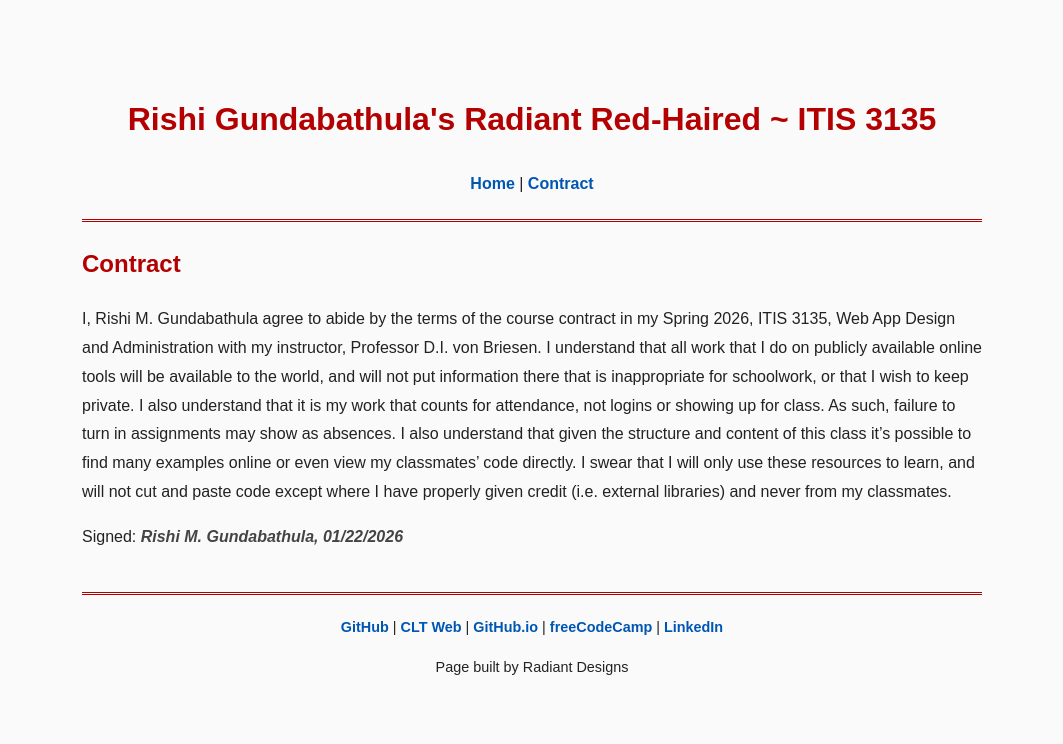
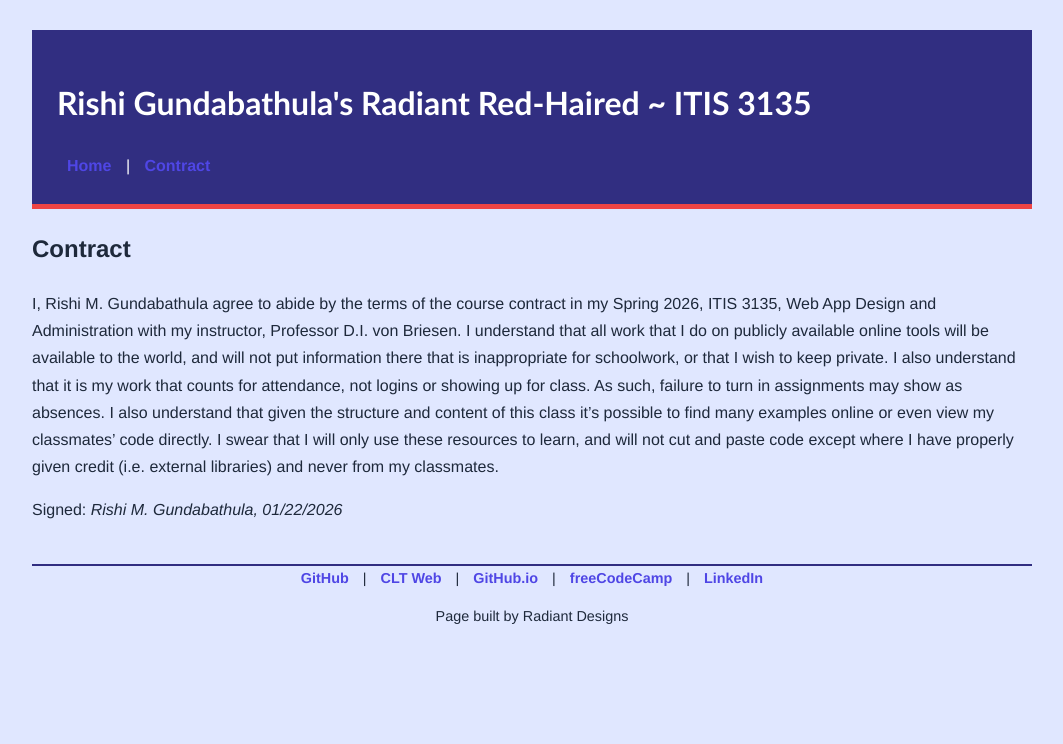
Before and after one commit to rgundaba-sudo/rgundaba-sudo.github.io, a plain HTML site: page itis3135/contract.html in a window 1280 px wide. Shown: the whole page, without its empty margins (108-1171 px from the left). Drawn offline with Linux system fonts and the light colour scheme.

Commit message:
main fix

```diff
--- a/itis3135/Styles/default.css
+++ b/itis3135/Styles/default.css
@@ -1,43 +1,42 @@
-/* itis3135/Styles/default.css */
+/* itis3135/Styles/default.css - Course Site */
 body {
-    background-color: #fafafa; /* Off-white background */
-    color: #222;               /* Near-black text */
-    font-family: Arial, Helvetica, sans-serif; /* Clean font */
-    margin: 50px auto;
-    max-width: 900px;         /* Keeps the text from stretching too wide */
-    line-height: 1.8;
+    background-color: #e0e7ff; /* Light indigo background */
+    color: #1e293b;           /* Dark slate foreground */
+    font-family: 'Helvetica', Arial, sans-serif;
+    line-height: 1.7;
+    max-width: 1000px;        /* Different max-width */
+    margin: 0 auto;           /* Centers the content */
+    padding: 30px;
 }
 
-header, footer {
-    text-align: center;
-    border-bottom: 3px double #b30000; /* Deep red divider */
-    padding: 20px;
+header {
+    background-color: #312e81; /* Dark blue */
+    color: #ffffff;
+    padding: 25px;
+    border-bottom: 5px solid #ef4444; /* Red accent for mascot */
+}
+
+header h1 {
+    color: #ffffff; /* Ensure contrast on dark bg */
+    font-family: 'Trebuchet MS', serif;
 }
 
 footer {
-    border-top: 3px double #b30000;
-    border-bottom: none;
     margin-top: 40px;
+    border-top: 2px solid #312e81;
+    text-align: center;
     font-size: 0.9em;
 }
 
-h1, h2 {
-    color: #b30000; /* Deep red for headers */
-}
-
+/* Professional link styling */
 nav a {
+    color: #4f46e5;
     text-decoration: none;
-    color: #0056b3; /* Professional blue for links */
     font-weight: bold;
+    padding: 0 10px;
 }
 
 nav a:hover {
-    color: #b30000;
     text-decoration: underline;
+    color: #ef4444;
 }
-
-/* Specific styling for the contract signature */
-em {
-    font-weight: bold;
-    color: #444;
-}
```
Also changed, not shown: Styles/default.css (added).
